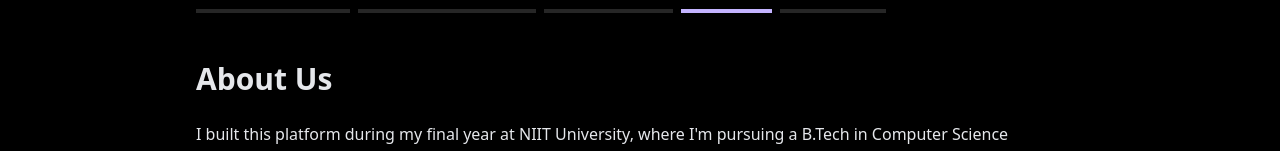
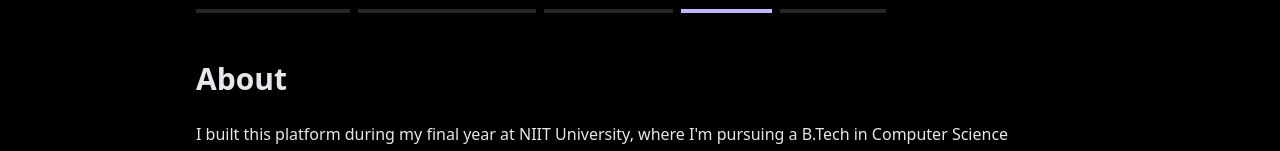
Before and after one commit to Kanishak-xd/rejap, a React (Vite) app: page /SupportInfo in a window 1280 px wide. Both pictures are taken after a click on the button "About". Shown: the part 243-394 px from the top of the page. Built offline with nearby package versions, Linux system fonts and the light colour scheme; no server answers; a web font is replaced by a local one.

Commit message:
fixed typo in about heading on support and info page

```diff
--- a/src/pages/Info/SupportInfo.jsx
+++ b/src/pages/Info/SupportInfo.jsx
@@ -121,7 +121,7 @@ export default function SupportInfo() {
             case 'about':
                 return (
                     <div className="pt-12 rounded-b-lg shadow-lg text-gray-200">
-                        <h2 className="text-3xl font-bold mb-6">About Us</h2>
+                        <h2 className="text-3xl font-bold mb-6">About</h2>
                         <p className="mb-4 leading-relaxed">
                             I built this platform during my final year at NIIT University, where I'm pursuing a B.Tech in
                             Computer Science Engineering with a specialization in Cybersecurity.
```
